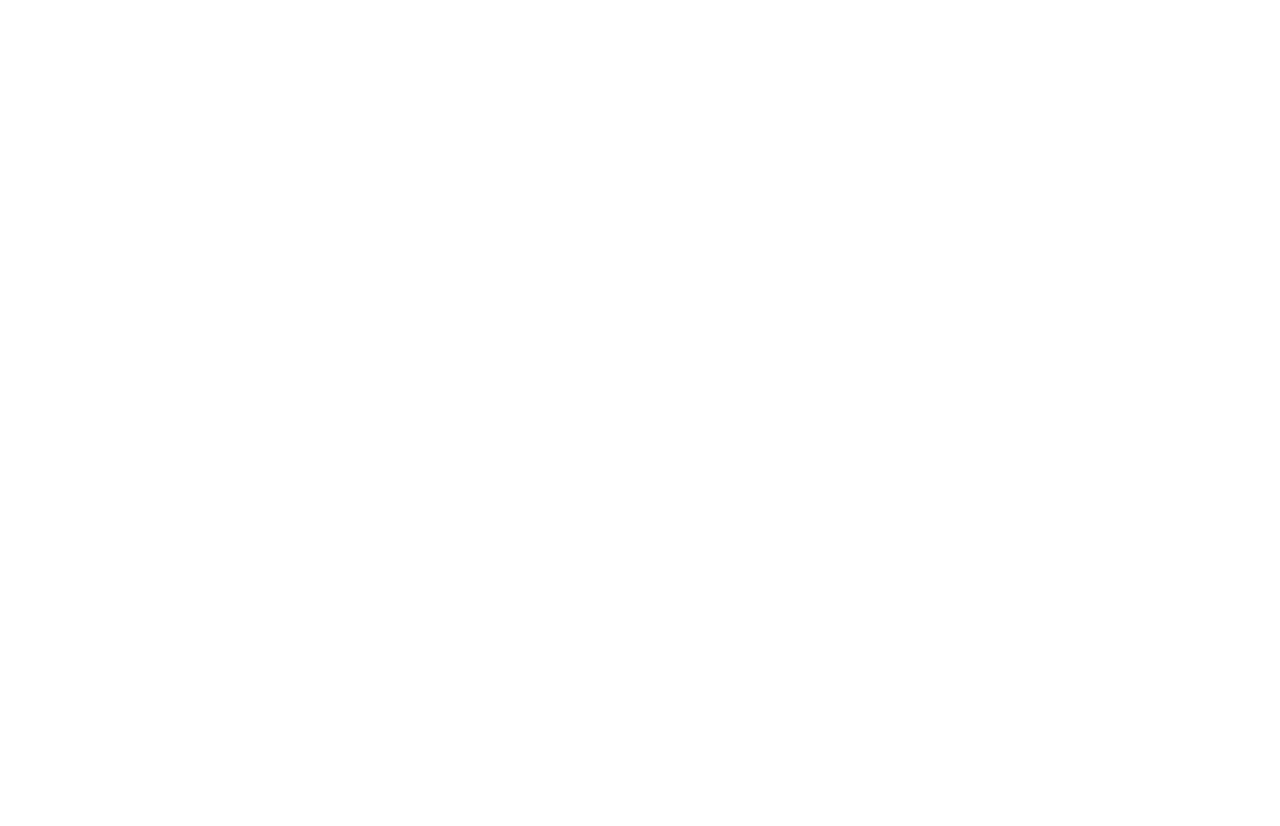
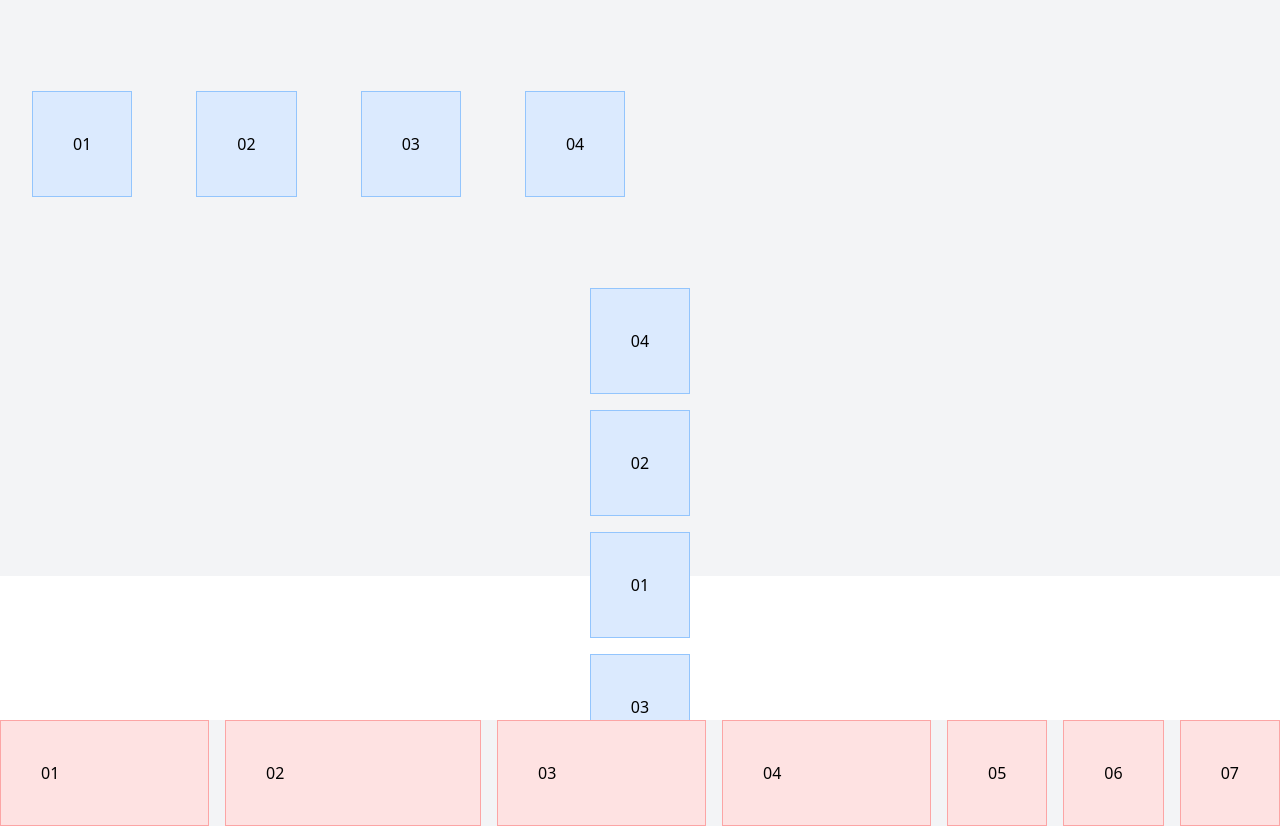
Before and after one commit to dan-bailey/tailwind-udemy-coursework, a plain HTML site: page 13-flex/index.html in a window 1280 px wide. Before the commit the page ends 800 px from the top, so only its background shows below. Drawn offline with nearby package versions, Linux system fonts and the light colour scheme.

Commit message:
parts 13-15

```diff
--- a/13-flex/index.html
+++ b/13-flex/index.html
@@ -9,10 +9,30 @@
   </head>
   <body>
     <!-- Flex and alignment -->
+    <div class="flex items-center flex-wrap h-72 w-full bg-gray-100">
+      <div class="p-10 m-8 border border-blue-300 bg-blue-100">01</div>
+      <div class="p-10 m-8 border border-blue-300 bg-blue-100">02</div>
+      <div class="p-10 m-8 border border-blue-300 bg-blue-100">03</div>
+      <div class="p-10 m-8 border border-blue-300 bg-blue-100">04</div>
+    </div>
 
     <!-- Flex Column, Gap and Order -->
-
+    <div class="flex flex-col gap-4 items-center h-72 w-full bg-gray-100">
+      <div class="order-3 p-10 border border-blue-300 bg-blue-100">01</div>
+      <div class="order-2 p-10 border border-blue-300 bg-blue-100">02</div>
+      <div class="order-4 p-10 border border-blue-300 bg-blue-100">03</div>
+      <div class="order-1 p-10 border border-blue-300 bg-blue-100">04</div>
+    </div>
     <!-- Grow and shrink -->
+    <div class="flex mt-36 gap-4 w-full bg-gray-100">
+      <div class="p-10 w-64 border border-red-300 bg-red-100">01</div>
+      <div class="flex-none p-10 w-64 border border-red-300 bg-red-100">02</div>
+      <div class="flex-auto p-10 w-64 border border-red-300 bg-red-100">03</div>
+      <div class="p-10 w-64 border border-red-300 bg-red-100">04</div>
+      <div class="p-10 border border-red-300 bg-red-100">05</div>
+      <div class="p-10 border border-red-300 bg-red-100">06</div>
+      <div class="p-10 border border-red-300 bg-red-100">07</div>
+    </div>
   </body>
 </html>
 
```
Also changed, not shown: 14-grid/index.html (+11 -1 lines), 15-transform-transition/index.html (+10 -1 lines).
